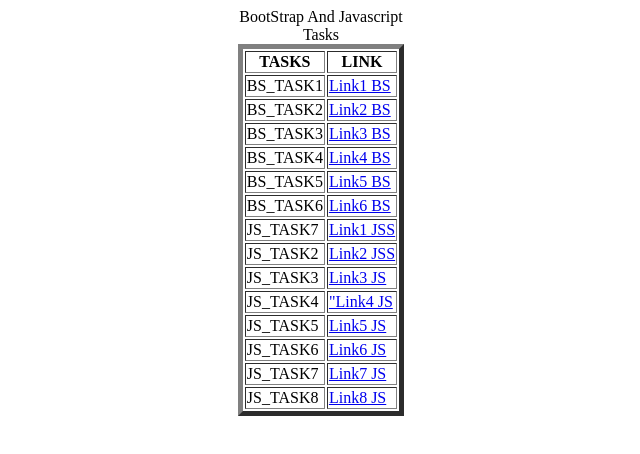
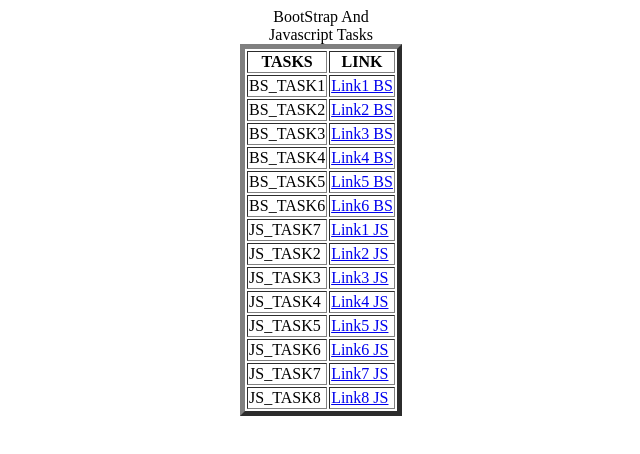
Before and after one commit to RahulSrivastava0/BS_JS-Tasks, a plain HTML site: page index.html in a window 1280 px wide. Shown: the whole page, without its empty margins (319-959 px from the left). Drawn offline with Linux system fonts and the light colour scheme.

Commit message:
Update index.html

```diff
--- a/index.html
+++ b/index.html
@@ -37,11 +37,11 @@
         </tr>
         <tr>
             <td>JS_TASK7</td>
-            <td><a href="JS_Task-1.html">Link1 JSS</a></td>
+            <td><a href="JS_Task-1.html">Link1 JS</a></td>
         </tr>
         <tr>
             <td>JS_TASK2</td>
-            <td><a href="JS_Task-2.html">Link2 JSS</a></td>
+            <td><a href="JS_Task-2.html">Link2 JS</a></td>
         </tr>
         <tr>
             <td>JS_TASK3</td>
@@ -49,7 +49,7 @@
         </tr>
         <tr>
             <td>JS_TASK4</td>
-            <td><a href="JS_Task-4.html">"Link4 JS</a></td>
+            <td><a href="JS_Task-4.html">Link4 JS</a></td>
         </tr>
         <tr>
             <td>JS_TASK5</td>
```
